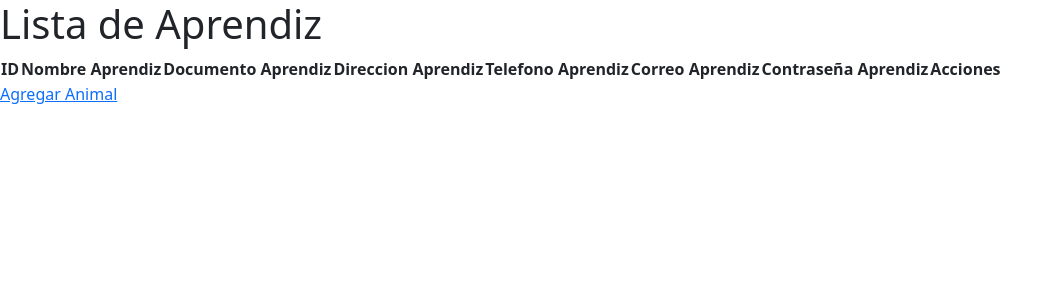
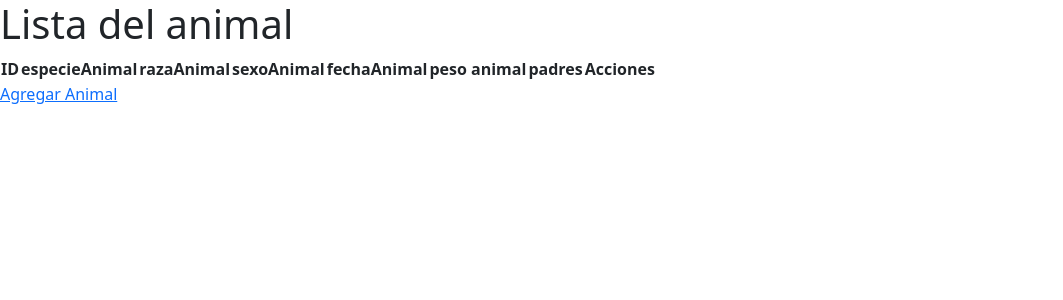
Before and after one commit to Paola42/FincaVillaLuzV2, a Flask app: template app/templates/Animal2/index.html in a window 1280 px wide. Shown: the top 300 px of the page, without its empty margins (0-1063 px from the left). Run offline with Flask 2, Linux system fonts and the light colour scheme; the template is opened without the code that fills it, so the values that code supplies are empty; some libraries are stand-ins or nearby versions.

Commit message:
cambio de vistas (juan)

```diff
--- a/app/templates/Animal2/add.html
+++ b/app/templates/Animal2/add.html
@@ -18,7 +18,7 @@
             </div>
             <div class="form-group">
                 <label for="RazaAnimal">Raza Animal</label>
-                <input type="text" id="RazaAnimal" name=RazaAnimal" required>
+                <input type="text" id="RazaAnimal" name="RazaAnimal" required>
             </div>
             <div class="form-group">
                 <label for="SexoAnimal">Sexo Animal</label>
--- a/app/templates/Animal2/index.html
+++ b/app/templates/Animal2/index.html
@@ -9,25 +9,25 @@
     <script src="{{ url_for('static', filename='/boot/js/bootstrap.js') }}"></script>
     <link rel="stylesheet" href="https://cdn.jsdelivr.net/npm/bootstrap-icons@1.11.3/font/bootstrap-icons.min.css">
     <link rel="stylesheet" href="{{ url_for('static', filename='styleCliente.css') }}">
-    <title>Aprendiz</title>
+    <title>Animal</title>
 
 </head>
 <body>
     <div class="overlay">
-        <h1>Lista de Aprendiz</h1>
+        <h1>Lista del animal</h1>
         <div style="overflow-x:auto;">
             <table>
                 <tr>
                     <th>ID</th>
-                    <th>Nombre Aprendiz</th>
-                    <th>Documento Aprendiz</th>
-                    <th>Direccion Aprendiz</th>
-                    <th>Telefono Aprendiz</th>
-                    <th>Correo Aprendiz</th>
-                    <th>Contraseña Aprendiz</th>
+                    <th>especieAnimal</th>
+                    <th>razaAnimal</th>
+                    <th>sexoAnimal</th>
+                    <th>fechaAnimal</th>
+                    <th>peso animal</th>
+                    <th>padres</th>
                     <th>Acciones</th>
                 </tr>
-                {% for aprendiz in data %}
+                {% for Animal in data %}
                     <tr>
                         <td>{{ Animal.idAnimal}}</td>
                         <td>{{ Animal.especieAnimal}}</td>
--- a/app/templates/Control2/add.html
+++ b/app/templates/Control2/add.html
@@ -6,7 +6,7 @@
     <meta http-equiv="X-UA-Compatible" content="IE=edge" />
     <meta name="viewport" content="width=device-width, initial-scale=1.0" />
     <link rel="stylesheet" href="{{ url_for('static', filename='style.css') }}" />
-    <title>Agregar Aprendiz</title>
+    <title>Agregar Control </title>
 </head>
 
 <body>
@@ -19,7 +19,7 @@
             </div>
             <div class="form-group">
                 <label for="fecha">fecha</label>
-                <input type="text" id="fecha" name=fecha" required />
+                <input type="text" id="fecha" name="fecha" required />
             </div>
             <div class="form-group">
                 <label for="estado">estado</label>
--- a/app/templates/Control2/edit.html
+++ b/app/templates/Control2/edit.html
@@ -10,8 +10,8 @@
 </head>
 <body>
     <div class="overlay">
-    <h1>Editar Aprendiz</h1>
-    <form action="{{ url_for('aprendiz.edit', id=aprendiz.idAprendiz) }}" method="post">
+    <h1>Editar Control</h1>
+    <form action="{{ url_for('Animal.edit', id=Animal.idAnimal) }}" method="post">
 
             <div class="form-group">
                 <label for="descripcion">descripcion</label>
@@ -19,7 +19,7 @@
             </div>
             <div class="form-group">
                 <label for="fecha">fecha</label>
-                <input type="text" id="fecha" name=fecha" required />
+                <input type="text" id="fecha" name="fecha" required />
             </div>
             <div class="form-group">
                 <label for="estado">estado</label>
--- a/app/templates/Control2/index.html
+++ b/app/templates/Control2/index.html
@@ -9,12 +9,12 @@
     <script src="{{ url_for('static', filename='/boot/js/bootstrap.js') }}"></script>
     <link rel="stylesheet" href="https://cdn.jsdelivr.net/npm/bootstrap-icons@1.11.3/font/bootstrap-icons.min.css">
     <link rel="stylesheet" href="{{ url_for('static', filename='styleCliente.css') }}">
-    <title>Aprendiz</title>
+    <title>Control</title>
 
 </head>
 <body>
     <div class="overlay">
-        <h1>Lista de Aprendiz</h1>
+        <h1>Lista de Control</h1>
         <div style="overflow-x:auto;">
             <table>
                 <tr>
--- a/app/templates/animalMejorado/add.html
+++ b/app/templates/animalMejorado/add.html
@@ -5,7 +5,7 @@
     <meta http-equiv="X-UA-Compatible" content="IE=edge">
     <meta name="viewport" content="width=device-width, initial-scale=1.0">
     <link rel="stylesheet" href="{{ url_for('static', filename='style.css') }}">
-    <title>Agregar Aprendiz</title>
+    <title>Agregar Mejoramiento</title>
 
 </head>
 <body>
--- a/app/templates/animalMejorado/edit.html
+++ b/app/templates/animalMejorado/edit.html
@@ -5,13 +5,13 @@
     <meta http-equiv="X-UA-Compatible" content="IE=edge">
     <meta name="viewport" content="width=device-width, initial-scale=1.0">
     <link rel="stylesheet" href="{{ url_for('static', filename='style.css') }}">
-    <title>Editar Administrador</title>
+    <title>Editar Mejoramiento</title>
 
 </head>
 
 <body>
     <div class="overlay">
-        <h1>Editar Aprendiz</h1>
+        <h1>Editar Mejoramiento</h1>
         <form action="{{ url_for('animal.edit', id=animal.idAnimal) }}" method="post">
             <div class="form-group">
                 <label for="idPadreAportante">N° padre Aportante</label>
--- a/app/templates/animalMejorado/index.html
+++ b/app/templates/animalMejorado/index.html
@@ -9,12 +9,12 @@
     <script src="{{ url_for('static', filename='/boot/js/bootstrap.js') }}"></script>
     <link rel="stylesheet" href="https://cdn.jsdelivr.net/npm/bootstrap-icons@1.11.3/font/bootstrap-icons.min.css">
     <link rel="stylesheet" href="{{ url_for('static', filename='styleCliente.css') }}">
-    <title>Aprendiz</title>
+    <title>Mejoramiento</title>
 
 </head>
 <body>
     <div class="overlay">
-        <h1>Lista de Aprendiz</h1>
+        <h1>Lista de Mejoramiento</h1>
         <div style="overflow-x:auto;">
             <table>
                 <tr>
```
